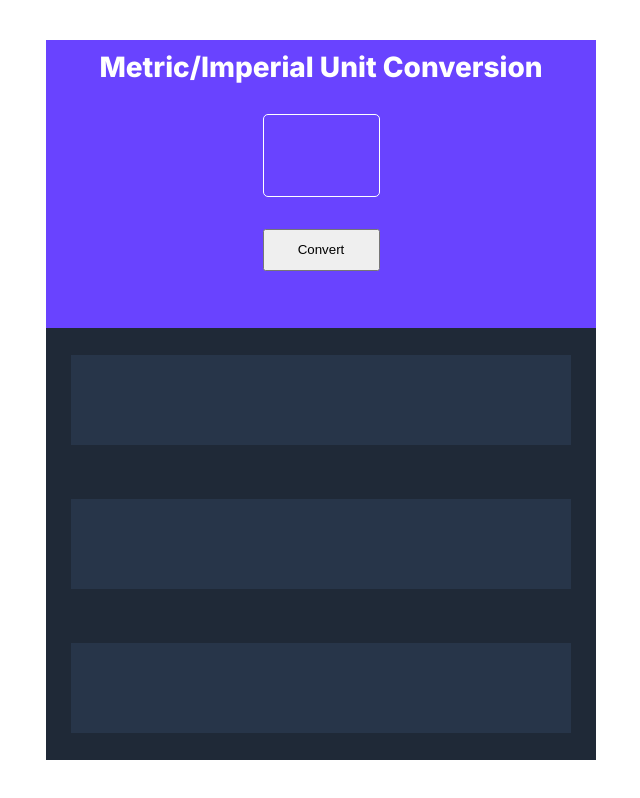
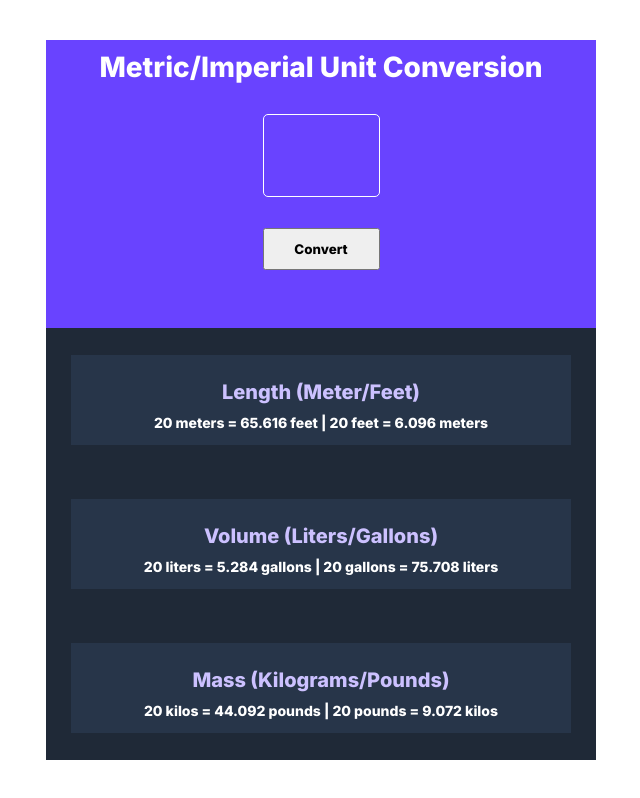
Before and after one commit to asthakp/unit-converter, a plain HTML site: page index.html in a window 1280 px wide. Shown: the whole page, without its empty margins (319-959 px from the left). Drawn offline with Linux system fonts and the light colour scheme.

Commit message:
complete html and css

```diff
--- a/index.html
+++ b/index.html
@@ -14,12 +14,21 @@
 <body>
     <div id="container-one">
         <p>Metric/Imperial Unit Conversion</p>
-        <input type="textbox" id="box">
+        <input type="text" id="box">
     </div>
     <div id="container-two">
-       <section id="length"></section>
-       <section id="volume"></section>
-       <section id="mass"></section>
+       <section id="length">
+        <p id="para">Length (Meter/Feet)</p>
+        <p>20 meters = 65.616 feet | 20 feet = 6.096 meters</p>
+    </section>
+       <section id="volume">
+        <p id="para">Volume (Liters/Gallons) </p>
+        <p>20 liters = 5.284 gallons | 20 gallons = 75.708 liters</p>
+       </section>
+       <section id="mass">
+        <p id="para">Mass (Kilograms/Pounds)</p>
+        <P>20 kilos = 44.092 pounds | 20 pounds = 9.072 kilos</P>
+       </section>
     </div>
     <script src="script.js"></script>
 </body>
--- a/styles.css
+++ b/styles.css
@@ -2,12 +2,14 @@
   margin: 0;
   padding: 0;
   box-sizing: border-box;
+  font-family: "Inter", sans-serif;
 }
 
 :root {
   --divOne-color: #6943ff;
   --divTwo-color: #1f2937;
   --text-color: #273549;
+  --units-color: #ccc1ff;
 }
 body {
   display: flex;
@@ -20,7 +22,6 @@ body {
 #container-one {
   background-color: var(--divOne-color);
   color: white;
-  font-family: "Inter", sans-serif;
   width: 550px;
   flex-basis: 40%;
   text-align: center;
@@ -33,7 +34,6 @@ body {
   background-color: var(--divOne-color);
   border: 1px solid white;
   border-radius: 5px;
-  font-family: "Inter", sans-serif;
   font-size: 58px;
   color: white;
   margin: 30px;
@@ -56,4 +56,17 @@ section {
   background-color: var(--text-color);
   width: 500px;
   height: 90px;
+  display: flex;
+  align-items: center;
+  justify-content: center;
+  flex-direction: column;
 }
+#para {
+  color: var(--units-color);
+  font-size: 20px;
+}
+section p {
+  font-size: 14px;
+  color: white;
+  padding-top: 10px;
+}
```
